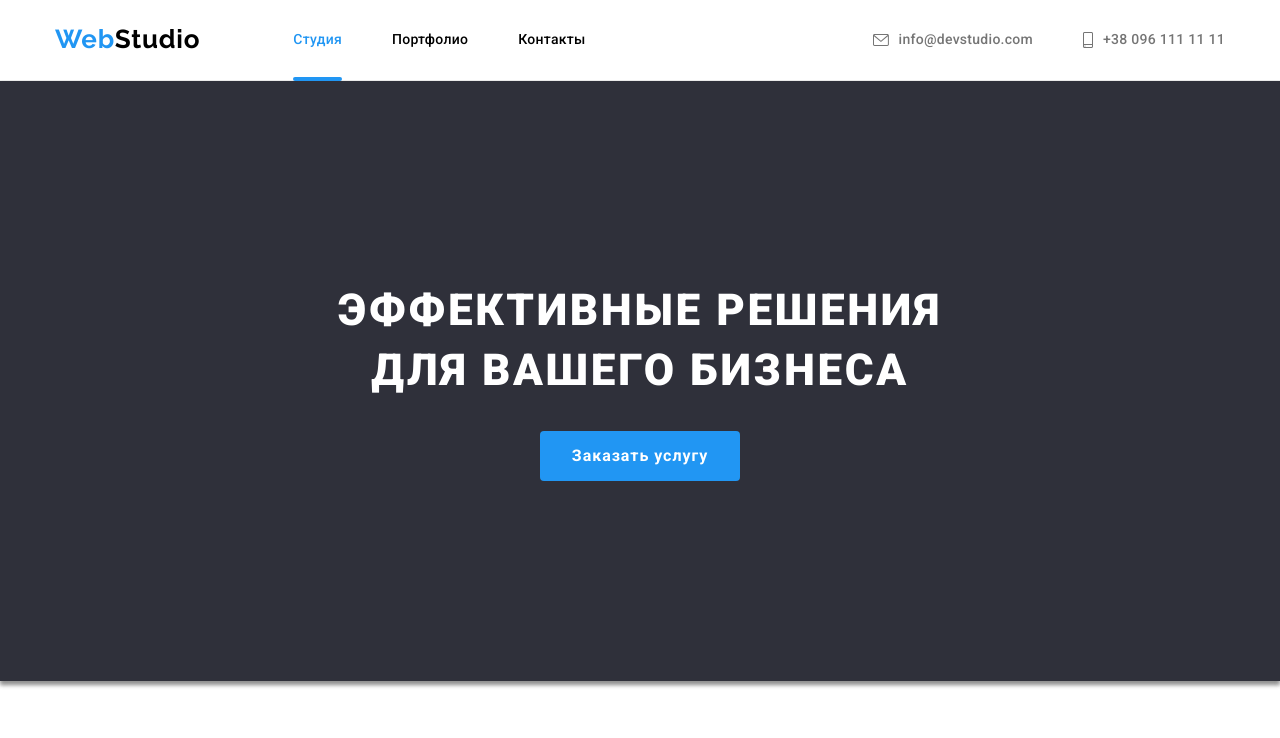
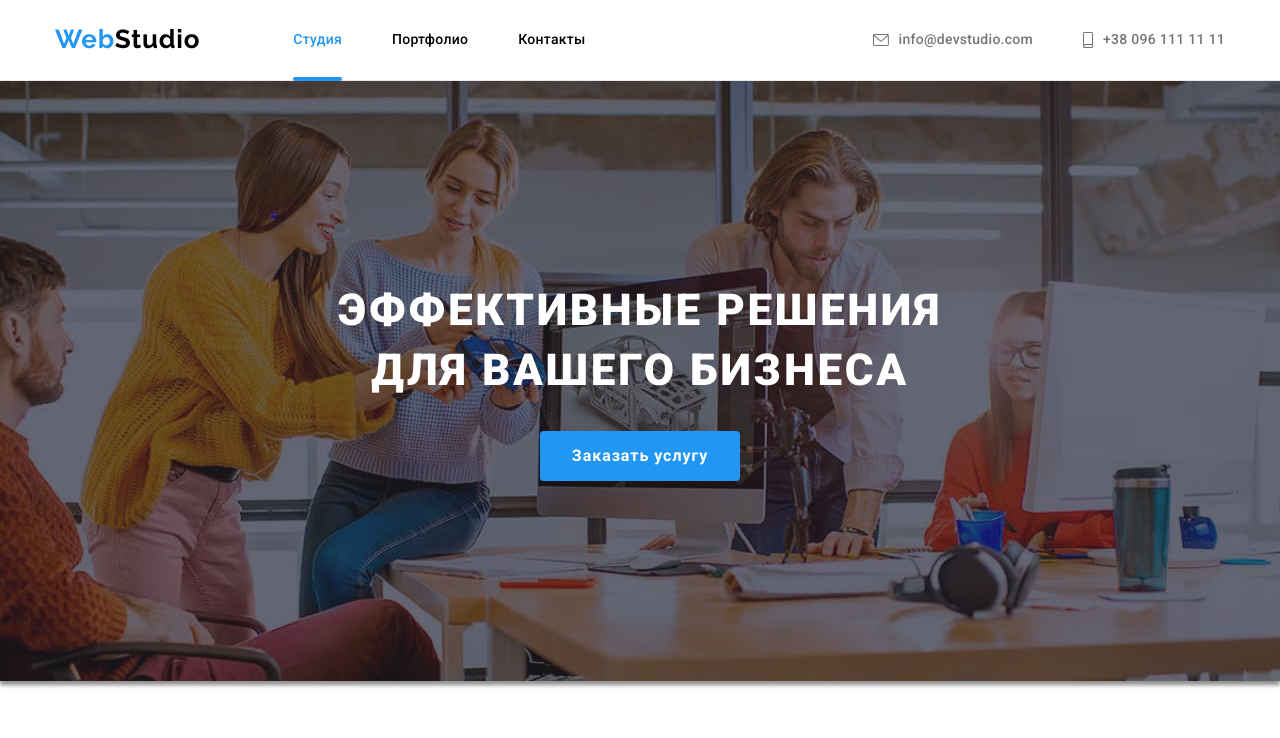
Before and after one commit to aleksandr105/goit-markup-hw-08, a plain HTML site: page index.html in a window 1280 px wide. Shown: the top 738 px of the page. Drawn offline with nearby package versions, Linux system fonts and the light colour scheme; files that its build step writes are made by us from their sources.

Commit message:
пере прописывает путь к фото hero

```diff
--- a/sass/components/_hero.scss
+++ b/sass/components/_hero.scss
@@ -15,7 +15,7 @@
       rgba(47, 48, 58, 0.4),
       rgba(47, 48, 58, 0.4)
     ),
-    url(./img/mob.img/Header-img.mob.jpg);
+    url(../img/mob.img/Header-img.mob.jpg);
   background-position: center;
   background-size: cover;
   background-repeat: no-repeat;
@@ -28,7 +28,7 @@
         rgba(47, 48, 58, 0.4),
         rgba(47, 48, 58, 0.4)
       ),
-      url(./img/mob.img/Header-img-mob@2x.jpg);
+      url(../img/mob.img/Header-img-mob@2x.jpg);
   }
 
   @media screen and (min-width: 481px) {
@@ -36,7 +36,7 @@
         rgba(47, 48, 58, 0.4),
         rgba(47, 48, 58, 0.4)
       ),
-      url(./img/tablet.img/Header-tablet.jpg);
+      url(../img/tablet.img/Header-tablet.jpg);
 
     @media (min-device-pixel-ratio: 2),
       (min-resolution: 192dpi),
@@ -45,7 +45,7 @@
           rgba(47, 48, 58, 0.4),
           rgba(47, 48, 58, 0.4)
         ),
-        url(./img/tablet.img/Header-tablet@2x.jpg);
+        url(../img/tablet.img/Header-tablet@2x.jpg);
     }
   }
 
@@ -54,7 +54,7 @@
         rgba(47, 48, 58, 0.4),
         rgba(47, 48, 58, 0.4)
       ),
-      url(./img/desktop.img/desktop5.jpg);
+      url(../img/desktop.img/desktop5.jpg);
 
     @media (min-device-pixel-ratio: 2),
       (min-resolution: 192dpi),
@@ -63,7 +63,7 @@
           rgba(47, 48, 58, 0.4),
           rgba(47, 48, 58, 0.4)
         ),
-        url(./img/desktop.img/desktop5@2x.jpg);
+        url(../img/desktop.img/desktop5@2x.jpg);
     }
   }
 }
```
